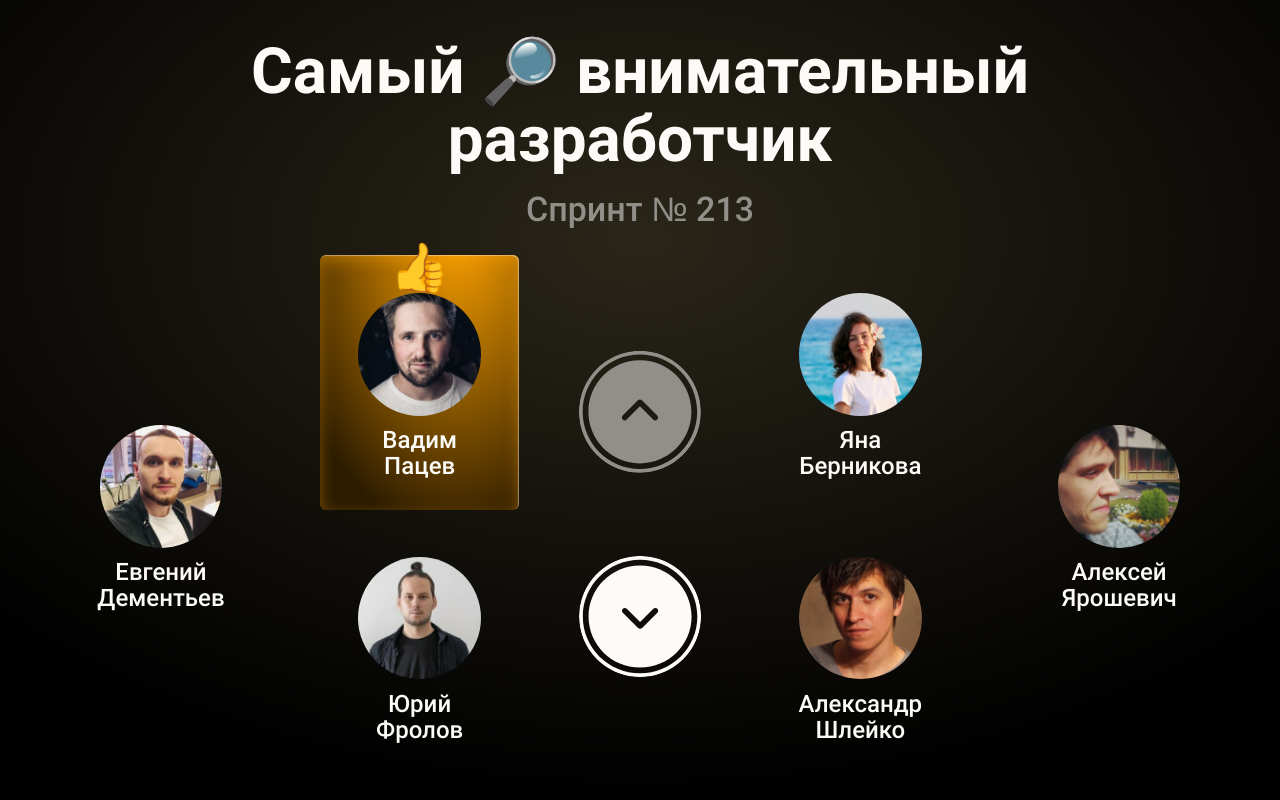
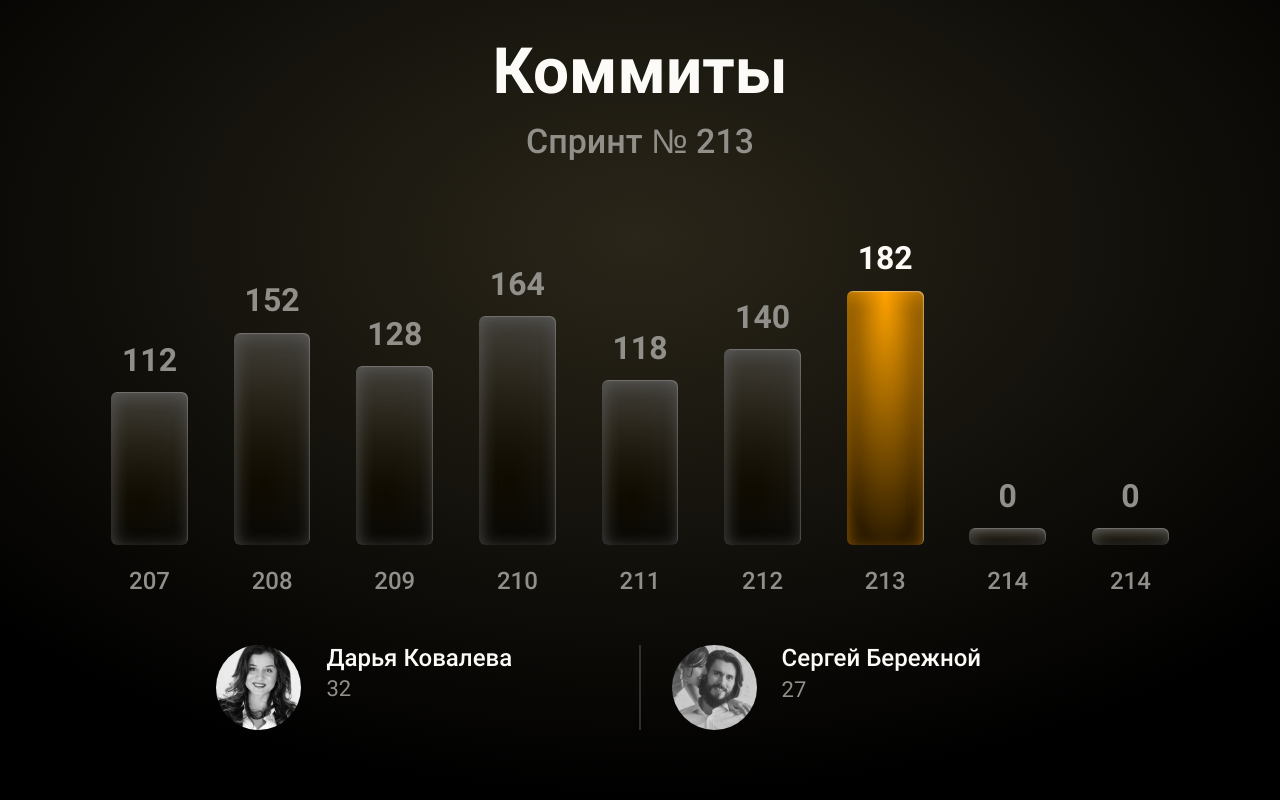
Before and after one commit to MaximSinyukov/shri-2021-task-1, a website built with webpack: page src/index.html in a window 1280 px wide. Built offline with nearby package versions, Linux system fonts and the light colour scheme.

Commit message:
feat: создать шаблон chart

```diff
--- a/src/index.html
+++ b/src/index.html
@@ -8,77 +8,76 @@
 </head>
 <body class="page theme_dark">
   <section class="stories">
-    <h1 class="stories__title">Самый 🔎 внимательный разработчик</h1>
+    <h1 class="stories__title">Коммиты</h1>
     <h2 class="stories__subtitle">Спринт № 213</h2>
-    <div class="vote">
-      <button type="button" class="vote__button vote__button_up" disabled></button>
-      <button type="button" class="vote__button vote__button_down"></button>
-      <ul class="vote__cards-container">
-        <li class="vote__card">
-          <div class="person">
-            <div class="person__photo-container">
-              <img class="person__photo" src="<%=require('./images/1.jpg')%>" alt="фото участника">
+    <div class="chart">
+      <div class="chart__results">
+        <div class="chart__column-container">
+          <h3 class="chart__column-value">112</h3>
+          <div class="chart__column" style="height: calc((112 / 182) * 66.2%);"></div>
+          <h4 class="chart__column-name">207</h4>
         </div>
-            <span class="person__name">Евгений Дементьев</span>
+        <div class="chart__column-container">
+          <h3 class="chart__column-value">152</h3>
+          <div class="chart__column" style="height: calc((152 / 182) * 67.6%);"></div>
+          <h4 class="chart__column-name">208</h4>
         </div>
-        </li>
-        <li class="vote__card vote__card_selected">
-          <div class="person">
-            <div class="person__photo-container">
-              <img class="person__photo" src="<%=require('./images/4.jpg')%>" alt="фото участника">
+        <div class="chart__column-container">
+          <h3 class="chart__column-value">128</h3>
+          <div class="chart__column" style="height: calc((128 / 182) * 67.6%);"></div>
+          <h4 class="chart__column-name">209</h4>
         </div>
-            <span class="person__name">Вадим Пацев</span>
+        <div class="chart__column-container">
+          <h3 class="chart__column-value">164</h3>
+          <div class="chart__column" style="height: calc((164 / 182) * 67.6%);"></div>
+          <h4 class="chart__column-name">210</h4>
         </div>
-        </li>
-        <li class="vote__card">
-          <div class="person">
-            <div class="person__photo-container">
-              <img class="person__photo" src="<%=require('./images/10.jpg')%>" alt="фото участника">
+        <div class="chart__column-container">
+          <h3 class="chart__column-value">118</h3>
+          <div class="chart__column" style="height: calc((118 / 182) * 67.6%);"></div>
+          <h4 class="chart__column-name">211</h4>
         </div>
-            <span class="person__name">Яна Берникова</span>
+        <div class="chart__column-container">
+          <h3 class="chart__column-value">140</h3>
+          <div class="chart__column" style="height: calc((140 / 182) * 67.6%);"></div>
+          <h4 class="chart__column-name">212</h4>
         </div>
-        </li>
-        <li class="vote__card">
-          <div class="person">
-            <div class="person__photo-container">
-              <img class="person__photo" src="<%=require('./images/12.jpg')%>" alt="фото участника">
+        <div class="chart__column-container chart__column-container_active">
+          <h3 class="chart__column-value">182</h3>
+          <div class="chart__column" style="height: calc((182 / 182) * 67.6%);"></div>
+          <h4 class="chart__column-name">213</h4>
         </div>
-            <span class="person__name">Алексей Ярошевич</span>
+        <div class="chart__column-container">
+          <h3 class="chart__column-value">0</h3>
+          <div class="chart__column" style="height: calc((0 / 182) * 67.6%);"></div>
+          <h4 class="chart__column-name">214</h4>
         </div>
-        </li>
-        <li class="vote__card">
-          <div class="person">
-            <div class="person__photo-container">
-              <img class="person__photo" src="<%=require('./images/11.jpg')%>" alt="фото участника">
+        <div class="chart__column-container">
+          <h3 class="chart__column-value">0</h3>
+          <div class="chart__column" style="height: calc((0 / 182) * 67.6%);"></div>
+          <h4 class="chart__column-name">214</h4>
         </div>
-            <span class="person__name">Юрий Фролов</span>
       </div>
-        </li>
-        <li class="vote__card">
-          <div class="person">
-            <div class="person__photo-container">
-              <img class="person__photo" src="<%=require('./images/2.jpg')%>" alt="фото участника">
+      <div class="chart__leaders">
+        <div class="chart__person">
+          <div class="chart__photo-container">
+            <img class="chart__person-photo" src="<%=require('./images/3.jpg')%>" alt="фото участника">
           </div>
-            <span class="person__name">Александр Шлейко</span>
+          <div class="chart__data-container">
+            <h3 class="chart__person-name">Дарья Ковалева</h3>
+            <h4 class="chart__person-results">32</h4>
           </div>
-        </li>
-        <li class="vote__card vote__card_portrait">
-          <div class="person">
-            <div class="person__photo-container">
-              <img class="person__photo" src="<%=require('./images/5.jpg')%>" alt="фото участника">
         </div>
-            <span class="person__name">Александр Николаичев</span>
+        <div class="chart__person">
+          <div class="chart__photo-container">
+            <img class="chart__person-photo" src="<%=require('./images/9.jpg')%>" alt="фото участника">
           </div>
-        </li>
-        <li class="vote__card vote__card_portrait">
-          <div class="person">
-            <div class="person__photo-container">
-              <img class="person__photo" src="<%=require('./images/6.jpg')%>" alt="фото участника">
+          <div class="chart__data-container">
+            <h3 class="chart__person-name">Сергей Бережной</h3>
+            <h4 class="chart__person-results">27</h4>
           </div>
-            <span class="person__name">Андрей Мокроусов</span>
         </div>
-        </li>
-      </ul>
+      </div>
     </div>
   </section>
 </body>
--- a/src/page/index.css
+++ b/src/page/index.css
@@ -8,3 +8,4 @@
 @import url(../styles/person/person.css);
 @import url(../styles/person/_right-columns/person_right-columns.css);
 @import url(../styles/vote/vote.css);
+@import url(../styles/chart/chart.css);
--- /dev/null
+++ b/src/styles/chart/__column-container/_active/chart__column-container_active.css
@@ -0,0 +1,5 @@
+.chart__column-container_active {
+  --color-active: var(--main-text-color);
+  --chart-column-background: var(--chart-background-cold);
+  --chart-column-shadow: var(--chart-shadow-cold);
+}
--- /dev/null
+++ b/src/styles/chart/__column-container/chart__column-container.css
@@ -0,0 +1,13 @@
+.chart__column-container {
+  display: flex;
+  flex-direction: column;
+  justify-content: flex-end;
+  width: 7.25%;
+}
+
+@media screen and (orientation: portrait) {
+  .chart__column-container {
+    margin-left: 3.19%;
+    width: 5.32%;
+  }
+}
--- /dev/null
+++ b/src/styles/chart/__column-name/chart__column-name.css
@@ -0,0 +1,30 @@
+.chart__column-name {
+  font-family: 'Roboto', Arial, Helvetica, sans-serif;
+  font-weight: 500;
+  font-size: 42px;
+  line-height: 46px;
+  text-align: center;
+  color: var(--secondary-text-color);
+  margin: 0 auto;
+}
+
+@media screen and (orientation: portrait) and (max-width : 1600px), screen and (orientation: landscape) and (max-width : 1680px) {
+  .chart__column-name {
+    font-size: 32px;
+    line-height: 36px;
+  }
+}
+
+@media screen and (orientation: portrait) and (max-width : 1152px), screen and (orientation: landscape) and (max-width : 1440px) {
+  .chart__column-name {
+    font-size: 24px;
+    line-height: 26px;
+  }
+}
+
+@media screen and (orientation: portrait) and (max-width : 540px), screen and (orientation: landscape) and (max-width : 1152px) {
+  .chart__column-name {
+    font-size: 16px;
+    line-height: 18px;
+  }
+}
--- /dev/null
+++ b/src/styles/chart/__column-value/chart__column-value.css
@@ -0,0 +1,30 @@
+.chart__column-value{
+  font-family: 'Roboto', Arial, Helvetica, sans-serif;
+  font-weight: bold;
+  font-size: 52px;
+  line-height: 54px;
+  text-align: center;
+  color: var(--color-active, var(--secondary-text-color));
+  margin: 0 auto;
+}
+
+@media screen and (orientation: portrait) and (max-width : 1600px), screen and (orientation: landscape) and (max-width : 1680px) {
+  .chart__column-value {
+    font-size: 42px;
+    line-height: 44px;
+  }
+}
+
+@media screen and (orientation: portrait) and (max-width : 1152px), screen and (orientation: landscape) and (max-width : 1440px) {
+  .chart__column-value {
+    font-size: 32px;
+    line-height: 34px;
+  }
+}
+
+@media screen and (orientation: portrait) and (max-width : 540px), screen and (orientation: landscape) and (max-width : 1152px) {
+  .chart__column-value {
+    font-size: 20px;
+    line-height: 22px;
+  }
+}
--- /dev/null
+++ b/src/styles/chart/__column/chart__column.css
@@ -0,0 +1,14 @@
+.chart__column {
+  margin: 20% 0 30%;
+  background: var(--chart-column-background);
+  box-shadow: var(--chart-column-shadow);
+  border-radius: 6px;
+  max-height: 70%;
+  min-height: 4.52%;
+}
+
+@media screen and (orientation: portrait) {
+  .chart__column {
+    min-height: 1.9%;
+  }
+}
--- /dev/null
+++ b/src/styles/chart/__data-container/chart__data-container.css
@@ -0,0 +1,4 @@
+.chart__data-container {
+  display: flex;
+  flex-direction: column;
+}
--- /dev/null
+++ b/src/styles/chart/__leaders/chart__leaders.css
@@ -0,0 +1,19 @@
+.chart__leaders {
+  display: flex;
+  width: 70.96%;
+  height: calc(100vh * 0.1064);
+  margin: 0 auto;
+  justify-content: space-between;
+  overflow: hidden;
+}
+
+@media screen and (orientation: portrait) {
+  .chart__leaders {
+    flex-direction: column;
+    width: 87.23%;
+    flex-grow: 1;
+    justify-content: initial;
+    height: auto;
+    margin: calc(100vh * 0.0359) auto;
+  }
+}
--- /dev/null
+++ b/src/styles/chart/__person-name/chart__person-name.css
@@ -0,0 +1,33 @@
+.chart__person-name {
+  font-family: 'Roboto', Arial, Helvetica, sans-serif;
+  font-weight: 500;
+  font-size: 42px;
+  line-height: 46px;
+  text-align: start;
+  color: var(--main-text-color);
+  margin: 0 0 3.3%;
+  overflow: hidden;
+  text-overflow: ellipsis;
+  white-space: nowrap;
+}
+
+@media screen and (orientation: portrait) and (max-width : 1600px), screen and (orientation: landscape) and (max-width : 1680px) {
+  .chart__person-name {
+    font-size: 32px;
+    line-height: 36px;
+  }
+}
+
+@media screen and (orientation: portrait) and (max-width : 1152px), screen and (orientation: landscape) and (max-width : 1440px) {
+  .chart__person-name {
+    font-size: 24px;
+    line-height: 26px;
+  }
+}
+
+@media screen and (orientation: portrait) and (max-width : 540px), screen and (orientation: landscape) and (max-width : 1152px) {
+  .chart__person-name {
+    font-size: 16px;
+    line-height: 18px;
+  }
+}
--- /dev/null
+++ b/src/styles/chart/__person-photo/chart__person-photo.css
@@ -0,0 +1,8 @@
+.chart__person-photo {
+  width: 100%;
+  height: 100%;
+  object-fit: cover;
+  object-position: center;
+  border-radius: 50%;
+  filter: var(--photo-grayscale);
+}
--- /dev/null
+++ b/src/styles/chart/__person-results/chart__person-results.css
@@ -0,0 +1,30 @@
+.chart__person-results {
+  font-family: 'Roboto', Arial, Helvetica, sans-serif;
+  font-weight: normal;
+  font-size: 40px;
+  line-height: 42px;
+  text-align: start;
+  color: var(--secondary-text-color);
+  margin: 0;
+}
+
+@media screen and (orientation: portrait) and (max-width : 1600px), screen and (orientation: landscape) and (max-width : 1680px) {
+  .chart__person-results {
+    font-size: 30px;
+    line-height: 32px;
+  }
+}
+
+@media screen and (orientation: portrait) and (max-width : 1152px), screen and (orientation: landscape) and (max-width : 1440px) {
+  .chart__person-results {
+    font-size: 22px;
+    line-height: 24px;
+  }
+}
+
+@media screen and (orientation: portrait) and (max-width : 540px), screen and (orientation: landscape) and (max-width : 1152px) {
+  .chart__person-results {
+    font-size: 14px;
+    line-height: 16px;
+  }
+}
--- /dev/null
+++ b/src/styles/chart/__person/chart__person.css
@@ -0,0 +1,31 @@
+.chart__person {
+  display: flex;
+  flex-direction: row;
+  width: 50%;
+  margin-left: 3.37%;
+  border-right: 2px solid var(--chart-border-color);
+}
+
+.chart__person:last-of-type {
+  border: none;
+}
+
+@media screen and (orientation: portrait) {
+  .chart__person {
+    margin: calc(100vh * 0.0239) 0 0 0;
+    padding-bottom: calc(100vh * 0.0239);
+    width: 100%;
+    height: calc(100vh * 0.0599);
+    border-right: none;
+    border-bottom: 2px solid var(--chart-border-color);
+  }
+
+  .chart__person:first-of-type {
+    margin: 0;
+  }
+
+  .chart__person:last-of-type {
+    padding-bottom: 0;
+  }
+
+}
--- /dev/null
+++ b/src/styles/chart/__photo-container/chart__photo-container.css
@@ -0,0 +1,17 @@
+.chart__photo-container {
+  margin: auto 5.91% auto 0;
+  width: calc(100vh * 0.1063);
+}
+
+.chart__photo-container::after {
+  content: '';
+  display: block;
+  padding-top: 100%;
+}
+
+@media screen and (orientation: portrait) {
+  .chart__photo-container {
+    margin: auto 3.72% auto 0;
+    width: calc(100vh * 0.0599);
+  }
+}
--- /dev/null
+++ b/src/styles/chart/__results/chart__results.css
@@ -0,0 +1,17 @@
+.chart__results {
+  margin: 0 auto calc(100vh * 0.0638);
+  display: flex;
+  flex-direction: row;
+  justify-content: space-between;
+  width: 82.63%;
+  height: calc(100vh * 0.4707);
+}
+
+@media screen and (orientation: portrait) {
+  .chart__results {
+    justify-content: flex-end;
+    margin: 0 6.38%;
+    width: 200%;
+    height: calc(100vh * 0.6407);
+  }
+}
--- /dev/null
+++ b/src/styles/chart/chart.css
@@ -0,0 +1,29 @@
+@import url(./__results/chart__results.css);
+@import url(./__column-container/chart__column-container.css);
+@import url(./__column-container/_active/chart__column-container_active.css);
+@import url(./__column-value/chart__column-value.css);
+@import url(./__column/chart__column.css);
+@import url(./__column-name/chart__column-name.css);
+@import url(./__leaders/chart__leaders.css);
+@import url(./__data-container/chart__data-container.css);
+@import url(./__person/chart__person.css);
+@import url(./__photo-container/chart__photo-container.css);
+@import url(./__person-photo/chart__person-photo.css);
+@import url(./__person-name/chart__person-name.css);
+@import url(./__person-results/chart__person-results.css);
+
+.chart {
+  display: flex;
+  flex-direction: column;
+  margin: calc(100vh * 0.072) auto;
+  width: 100%;
+  flex-grow: 1;
+}
+
+@media screen and (orientation: portrait) {
+  .chart {
+    margin: 0;
+    overflow: hidden;
+    align-items: flex-end;
+  }
+}
```
Also changed, not shown: src/styles/theme/_dark/theme_dark.css (+6 -1 lines), src/styles/theme/_light/theme_light.css (+6 -1 lines). Lines whose indentation alone changed are shown as unchanged.
